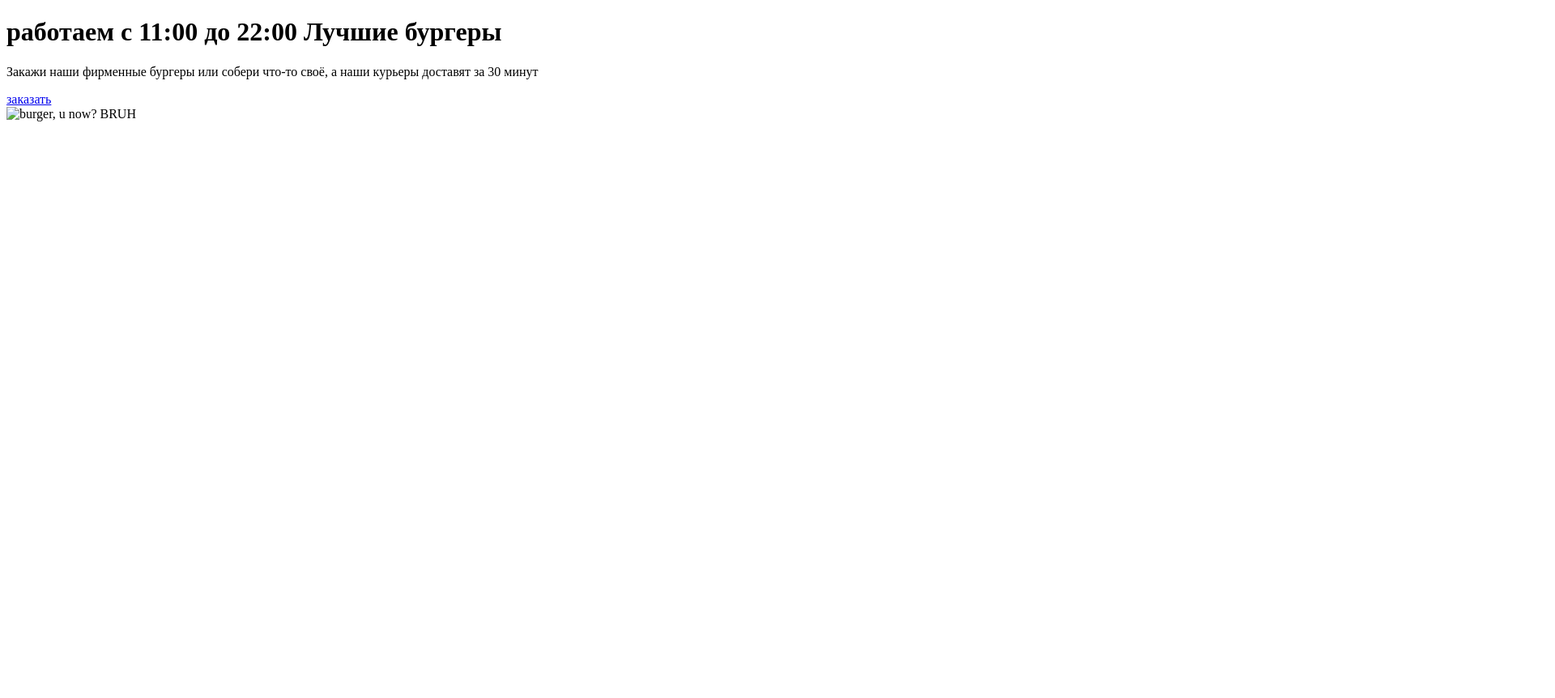
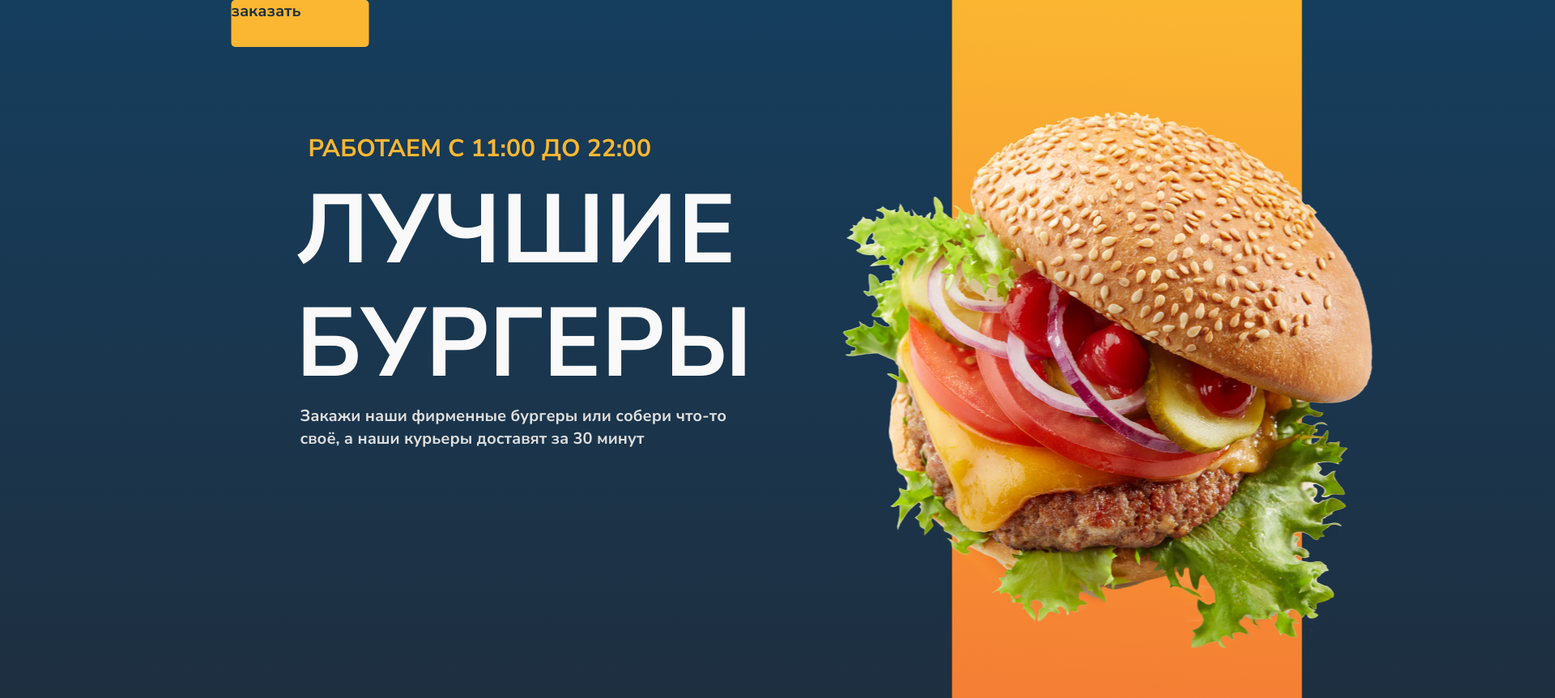
Before and after one commit to MrCorteZzik/Burger_Website, a plain HTML site: page index.html in a window 1280 px wide. Shown: the whole page at 81% size, 1920 px wide, since content can reach past the window. Before the commit the page ends 800 px from the top, so only its background shows below. Drawn offline with Linux system fonts and the light colour scheme; the site is published under a folder, as on GitHub Pages, so addresses that start at the root find nothing.

Commit message:
Update index.html

```diff
--- a/index.html
+++ b/index.html
@@ -3,7 +3,7 @@
   <head>
     <meta charset="UTF-8" />
     <meta http-equiv="X-UA-Compatible" content="IE=edge" />
-    <link href="/styles/style.css" rel="stylesheet" />
+    <link href="styles/style.css" rel="stylesheet" />
     <meta name="viewport" content="width=device-width, initial-scale=1.0" />
     <title>Обучение</title>
   </head>
@@ -19,12 +19,12 @@
             Закажи наши фирменные бургеры или собери что-то своё, а наши курьеры
             доставят за 30 минут
           </p>
-          <a href="/pages/index1.html" class="buy"> заказать</a>
+          <a href="pages/index1.html" class="buy"> заказать</a>
         </div>
         <div class="visual">
           <div class="bg"></div>
           <img
-            src="/images/burger.png"
+            src="images/burger.png"
             alt="burger, u now? BRUH"
             class="burger"
           />
```
